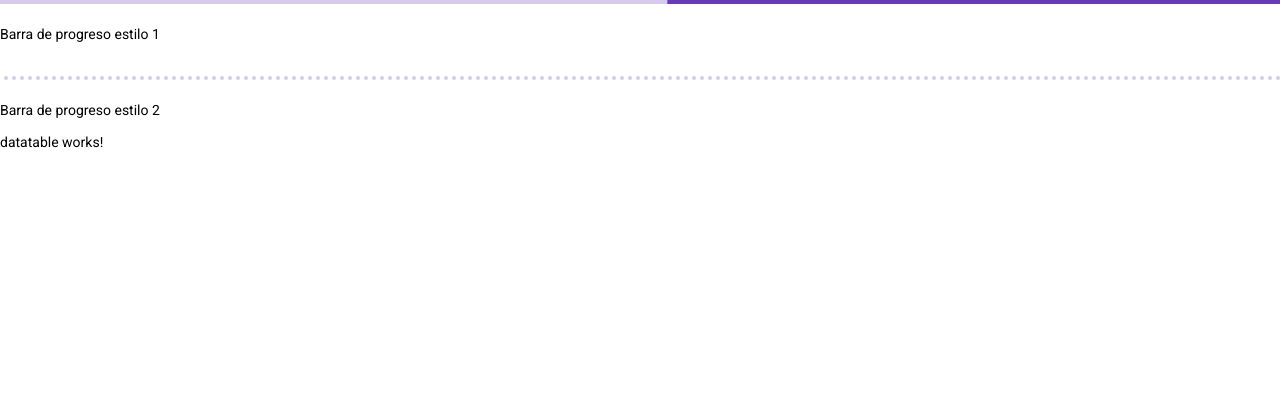
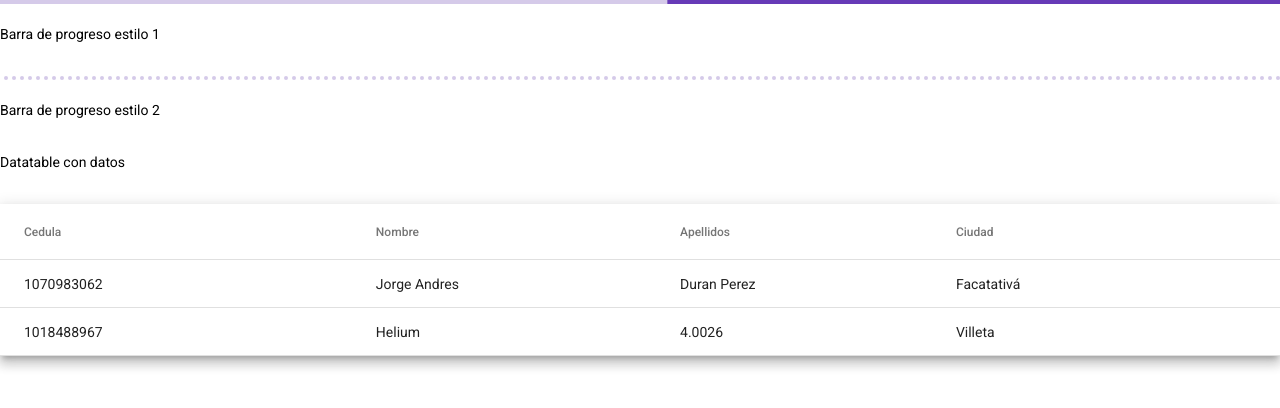
Before and after one commit to AndresDuran/ProgressBaryDatatable, an Angular app: page / in a window 1280 px wide. Shown: the top 408 px of the page. Built offline with nearby package versions, Linux system fonts and the light colour scheme.

Commit message:
Se agrega datatable con datos desde el .ts

```diff
--- a/package.json
+++ b/package.json
@@ -12,7 +12,7 @@
   "private": true,
   "dependencies": {
     "@angular/animations": "~10.0.2",
-    "@angular/cdk": "^10.0.1",
+    "@angular/cdk": "^10.2.7",
     "@angular/common": "~10.0.2",
     "@angular/compiler": "~10.0.2",
     "@angular/core": "~10.0.2",
--- a/src/app/app.module.ts
+++ b/src/app/app.module.ts
@@ -7,6 +7,7 @@ import { ProgressbarComponent } from './pages/progressbar/progressbar.component'
 import { DatatableComponent } from './pages/datatable/datatable.component';
 import { FormsModule } from '@angular/forms';
 import {MatProgressBarModule} from '@angular/material/progress-bar';
+import {MatTableModule} from '@angular/material/table';
 
 @NgModule({
   declarations: [
@@ -18,7 +19,8 @@ import {MatProgressBarModule} from '@angular/material/progress-bar';
     BrowserModule,
     AppRoutingModule,
     FormsModule,
-    MatProgressBarModule
+    MatProgressBarModule,
+    MatTableModule
   ],
   providers: [],
   bootstrap: [AppComponent]
--- a/src/app/pages/datatable/datatable.component.css
+++ b/src/app/pages/datatable/datatable.component.css
@@ -0,0 +1,3 @@
+table {
+    width: 100%;
+  }
--- a/src/app/pages/datatable/datatable.component.html
+++ b/src/app/pages/datatable/datatable.component.html
@@ -1 +1,34 @@
-<p>datatable works!</p>
+<p>Datatable con datos</p>
+<br>
+<table mat-table [dataSource]="dataSource" class="mat-elevation-z8">
+
+    <!--- Note that these columns can be defined in any order.
+          The actual rendered columns are set as a property on the row definition" -->
+
+    <!-- cedula -->
+    <ng-container matColumnDef="cedula">
+      <th mat-header-cell *matHeaderCellDef> Cedula </th>
+      <td mat-cell *matCellDef="let element"> {{element.cedula}} </td>
+    </ng-container>
+
+    <!-- Nombre -->
+    <ng-container matColumnDef="nombre">
+      <th mat-header-cell *matHeaderCellDef> Nombre </th>
+      <td mat-cell *matCellDef="let element"> {{element.nombre}} </td>
+    </ng-container>
+
+    <!-- Apellidos -->
+    <ng-container matColumnDef="apellidos">
+      <th mat-header-cell *matHeaderCellDef> Apellidos </th>
+      <td mat-cell *matCellDef="let element"> {{element.apellidos}} </td>
+    </ng-container>
+
+    <!-- Ciudad -->
+    <ng-container matColumnDef="ciudad">
+      <th mat-header-cell *matHeaderCellDef> Ciudad </th>
+      <td mat-cell *matCellDef="let element"> {{element.ciudad}} </td>
+    </ng-container>
+
+    <tr mat-header-row *matHeaderRowDef="displayedColumns"></tr>
+    <tr mat-row *matRowDef="let row; columns: displayedColumns;"></tr>
+  </table>
--- a/src/app/pages/datatable/datatable.component.ts
+++ b/src/app/pages/datatable/datatable.component.ts
@@ -1,4 +1,16 @@
 import { Component, OnInit } from '@angular/core';
+
+export interface PeriodicElement {
+  nombre: string;
+  cedula: number;
+  apellidos: string;
+  ciudad: string;
+}
+
+const ELEMENT_DATA: PeriodicElement[] = [
+  {cedula: 1070983062, nombre: 'Jorge Andres', apellidos: 'Duran Perez', ciudad: 'Facatativá'},
+  {cedula: 1018488967, nombre: 'Helium', apellidos: '4.0026', ciudad: 'Villeta'}
+];
 
 @Component({
   selector: 'app-datatable',
@@ -6,10 +18,13 @@ import { Component, OnInit } from '@angular/core';
   styleUrls: ['./datatable.component.css']
 })
 export class DatatableComponent implements OnInit {
+  displayedColumns: string[] = ['cedula', 'nombre', 'apellidos', 'ciudad'];
+  dataSource = ELEMENT_DATA;
 
   constructor() { }
 
   ngOnInit(): void {
+
   }
 
 }
--- a/src/app/pages/progressbar/progressbar.component.html
+++ b/src/app/pages/progressbar/progressbar.component.html
@@ -5,3 +5,4 @@
 <mat-progress-bar mode="buffer"></mat-progress-bar>
 <br>
 <p>Barra de progreso estilo 2</p>
+<br>
```
Also changed, not shown: 1 other file (tests, documents, lock files or other folders).
